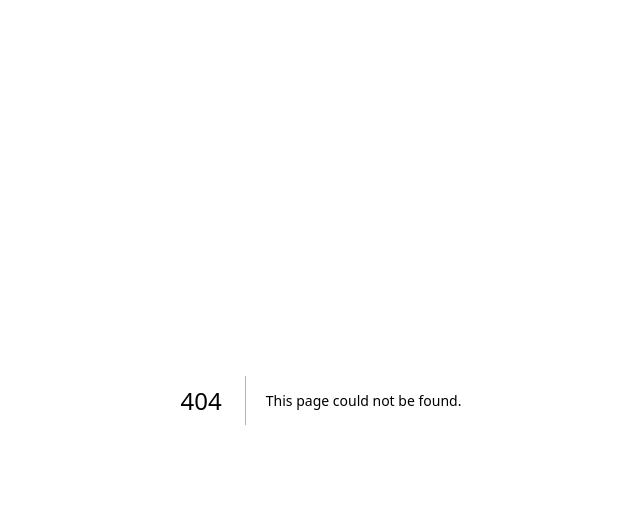
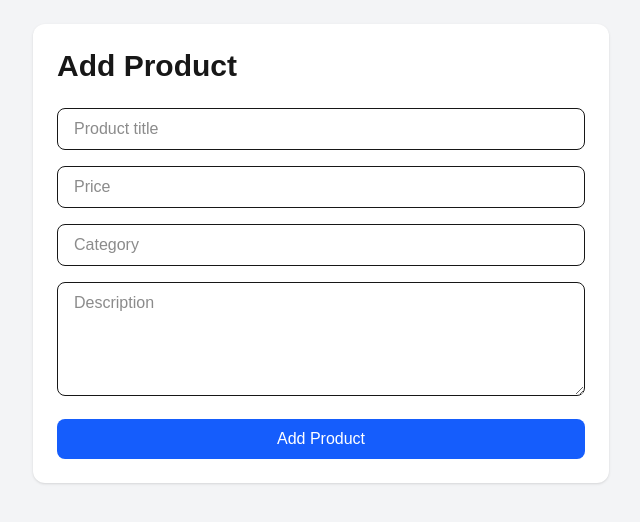
Before and after one commit to SAbiYa22nd/product-admin-dashboard, a Next.js app: page /product/add in a window 1280 px wide. Before the commit this address had no page. Shown: the top 522 px of the page, without its empty margins (319-959 px from the left). Built offline with nearby package versions, Linux system fonts and the light colour scheme.

Commit message:
add edit product page

```diff
--- /dev/null
+++ b/app/product/[id]/edit/page.js
@@ -0,0 +1,150 @@
+"use client";
+
+import { useEffect, useState } from "react";
+import { useParams, useRouter } from "next/navigation";
+import api from "@/app/services/api";
+
+export default function EditProduct() {
+  const { id } = useParams();
+  const router = useRouter();
+
+  const [title, setTitle] = useState("");
+  const [price, setPrice] = useState("");
+  const [category, setCategory] = useState("");
+  const [description, setDescription] = useState("");
+
+  const [loading, setLoading] = useState(true);
+  const [saving, setSaving] = useState(false);
+  const [error, setError] = useState("");
+
+  useEffect(() => {
+    const fetchProduct = async () => {
+      try {
+        const response = await api.get(`/products/${id}`);
+        const product = response.data;
+
+        setTitle(product.title);
+        setPrice(product.price);
+        setCategory(product.category);
+        setDescription(product.description);
+      } catch (error) {
+        setError("Product not found");
+      } finally {
+        setLoading(false);
+      }
+    };
+
+    if (id) {
+      fetchProduct();
+    }
+  }, [id]);
+
+  const handleSubmit = async (e) => {
+    e.preventDefault();
+
+    if (!title || !price || !category || !description) {
+      setError("Please fill all fields");
+      return;
+    }
+
+    if (Number(price) <= 0) {
+      setError("Price must be greater than 0");
+      return;
+    }
+
+    try {
+      setSaving(true);
+      setError("");
+
+      await api.put(`/products/${id}`, {
+        title,
+        price: Number(price),
+        category,
+        description,
+      });
+
+      alert("Product updated successfully");
+      router.push(`/product/${id}`);
+    } catch (error) {
+      setError("Failed to update product");
+    } finally {
+      setSaving(false);
+    }
+  };
+
+  if (loading) {
+    return (
+      <main className="min-h-screen flex items-center justify-center">
+        <p>Loading product...</p>
+      </main>
+    );
+  }
+
+  if (error && !title) {
+    return (
+      <main className="min-h-screen flex items-center justify-center">
+        <p className="text-red-600">{error}</p>
+      </main>
+    );
+  }
+
+  return (
+    <main className="min-h-screen bg-gray-100 p-6">
+      <div className="max-w-xl mx-auto bg-white rounded-xl shadow p-6">
+        <h1 className="text-3xl font-bold mb-6">
+          Edit Product
+        </h1>
+
+        {error && (
+          <p className="text-red-600 mb-4">
+            {error}
+          </p>
+        )}
+
+        <form onSubmit={handleSubmit} className="space-y-4">
+
+          <input
+            type="text"
+            value={title}
+            onChange={(e) => setTitle(e.target.value)}
+            placeholder="Product title"
+            className="w-full border rounded-lg px-4 py-2"
+          />
+
+          <input
+            type="number"
+            value={price}
+            onChange={(e) => setPrice(e.target.value)}
+            placeholder="Price"
+            className="w-full border rounded-lg px-4 py-2"
+          />
+
+          <input
+            type="text"
+            value={category}
+            onChange={(e) => setCategory(e.target.value)}
+            placeholder="Category"
+            className="w-full border rounded-lg px-4 py-2"
+          />
+
+          <textarea
+            value={description}
+            onChange={(e) => setDescription(e.target.value)}
+            placeholder="Description"
+            rows="4"
+            className="w-full border rounded-lg px-4 py-2"
+          />
+
+          <button
+            type="submit"
+            disabled={saving}
+            className="w-full bg-blue-600 text-white py-2 rounded-lg disabled:opacity-50"
+          >
+            {saving ? "Saving..." : "Save Changes"}
+          </button>
+
+        </form>
+      </div>
+    </main>
+  );
+}
--- /dev/null
+++ b/app/product/[id]/page.js
@@ -0,0 +1,128 @@
+"use client";
+
+import { useEffect, useState } from "react";
+import { useParams } from "next/navigation";
+import api from "@/app/services/api";
+
+export default function ProductDetails() {
+  const { id } = useParams();
+
+  const [product, setProduct] = useState(null);
+  const [loading, setLoading] = useState(true);
+  const [error, setError] = useState("");
+
+  useEffect(() => {
+    const fetchProduct = async () => {
+      try {
+        setLoading(true);
+
+        const response = await api.get(`/products/${id}`);
+
+        setProduct(response.data);
+      } catch (error) {
+        setError("Product not found");
+      } finally {
+        setLoading(false);
+      }
+    };
+
+    if (id) {
+      fetchProduct();
+    }
+  }, [id]);
+
+  if (loading) {
+    return (
+      <main className="min-h-screen flex items-center justify-center">
+        <p>Loading product...</p>
+      </main>
+    );
+  }
+
+  if (error) {
+    return (
+      <main className="min-h-screen flex items-center justify-center">
+        <p className="text-red-600 text-xl">{error}</p>
+      </main>
+    );
+  }
+
+  return (
+    <main className="min-h-screen bg-gray-100 p-6">
+      <div className="max-w-5xl mx-auto bg-white rounded-xl shadow p-6">
+
+        <button
+          onClick={() => window.history.back()}
+          className="mb-6 px-4 py-2 bg-gray-200 rounded-lg"
+        >
+          ← Back
+        </button>
+
+        <div className="grid md:grid-cols-2 gap-8">
+
+          <div>
+            <img
+              src={product.thumbnail}
+              alt={product.title}
+              className="w-full h-80 object-contain"
+            />
+          </div>
+
+          <div>
+            <h1 className="text-3xl font-bold mb-4">
+              {product.title}
+            </h1>
+
+            <p className="text-gray-600 mb-4">
+              {product.description}
+            </p>
+
+            <p className="text-2xl font-bold mb-3">
+              ${product.price}
+            </p>
+
+            <p className="mb-2">
+              <strong>Category:</strong> {product.category}
+            </p>
+
+            <p className="mb-2">
+              <strong>Rating:</strong> ⭐ {product.rating}
+            </p>
+
+            <p className="mb-2">
+              <strong>Stock:</strong> {product.stock}
+            </p>
+          </div>
+
+        </div>
+
+        <div className="mt-8">
+          <h2 className="text-2xl font-bold mb-4">
+            Reviews
+          </h2>
+
+          {product.reviews?.length > 0 ? (
+            <div className="space-y-4">
+              {product.reviews.map((review, index) => (
+                <div key={index} className="border rounded-lg p-4">
+                  <p className="font-semibold">
+                    {review.reviewerName}
+                  </p>
+
+                  <p>⭐ {review.rating}</p>
+
+                  <p className="text-gray-600">
+                    {review.comment}
+                  </p>
+                </div>
+              ))}
+            </div>
+          ) : (
+            <p className="text-gray-500">No reviews available.</p>
+          )}
+        </div>
+
+      </div>
+    </main>
+  );
+}
--- /dev/null
+++ b/app/product/add/page.js
@@ -0,0 +1,109 @@
+"use client";
+
+import { useState } from "react";
+import { useRouter } from "next/navigation";
+import api from "@/app/services/api";
+
+export default function AddProduct() {
+  const router = useRouter();
+
+  const [title, setTitle] = useState("");
+  const [price, setPrice] = useState("");
+  const [category, setCategory] = useState("");
+  const [description, setDescription] = useState("");
+  const [loading, setLoading] = useState(false);
+  const [error, setError] = useState("");
+
+  const handleSubmit = async (e) => {
+    e.preventDefault();
+
+    if (!title || !price || !category || !description) {
+      setError("Please fill all fields");
+      return;
+    }
+
+    if (Number(price) <= 0) {
+      setError("Price must be greater than 0");
+      return;
+    }
+
+    try {
+      setLoading(true);
+      setError("");
+
+      await api.post("/products/add", {
+        title,
+        price: Number(price),
+        category,
+        description,
+      });
+
+      alert("Product added successfully");
+      router.push("/products");
+    } catch (error) {
+      setError("Failed to add product");
+    } finally {
+      setLoading(false);
+    }
+  };
+
+  return (
+    <main className="min-h-screen bg-gray-100 p-6">
+      <div className="max-w-xl mx-auto bg-white rounded-xl shadow p-6">
+        <h1 className="text-3xl font-bold mb-6">
+          Add Product
+        </h1>
+
+        {error && (
+          <p className="text-red-600 mb-4">
+            {error}
+          </p>
+        )}
+
+        <form onSubmit={handleSubmit} className="space-y-4">
+
+          <input
+            type="text"
+            placeholder="Product title"
+            value={title}
+            onChange={(e) => setTitle(e.target.value)}
+            className="w-full border rounded-lg px-4 py-2"
+          />
+
+          <input
+            type="number"
+            placeholder="Price"
+            value={price}
+            onChange={(e) => setPrice(e.target.value)}
+            className="w-full border rounded-lg px-4 py-2"
+          />
+
+          <input
+            type="text"
+            placeholder="Category"
+            value={category}
+            onChange={(e) => setCategory(e.target.value)}
+            className="w-full border rounded-lg px-4 py-2"
+          />
+
+          <textarea
+            placeholder="Description"
+            value={description}
+            onChange={(e) => setDescription(e.target.value)}
+            className="w-full border rounded-lg px-4 py-2"
+            rows="4"
+          />
+
+          <button
+            type="submit"
+            disabled={loading}
+            className="w-full bg-blue-600 text-white py-2 rounded-lg disabled:opacity-50"
+          >
+            {loading ? "Saving..." : "Add Product"}
+          </button>
+
+        </form>
+      </div>
+    </main>
+  );
+}
--- a/app/products/page.js
+++ b/app/products/page.js
@@ -234,7 +234,14 @@ export default function Products() {
                   />
                 </td>
 
-                <td className="p-4 font-medium">{product.title}</td>
+               <td className="p-4 font-medium">
+  <a
+    href={`/product/${product.id}`}
+    className="text-blue-600 hover:underline"
+  >
+    {product.title}
+  </a>
+</td>
                 <td className="p-4">{product.category}</td>
                 <td className="p-4">${product.price}</td>
                 <td className="p-4">⭐ {product.rating}</td>
```
